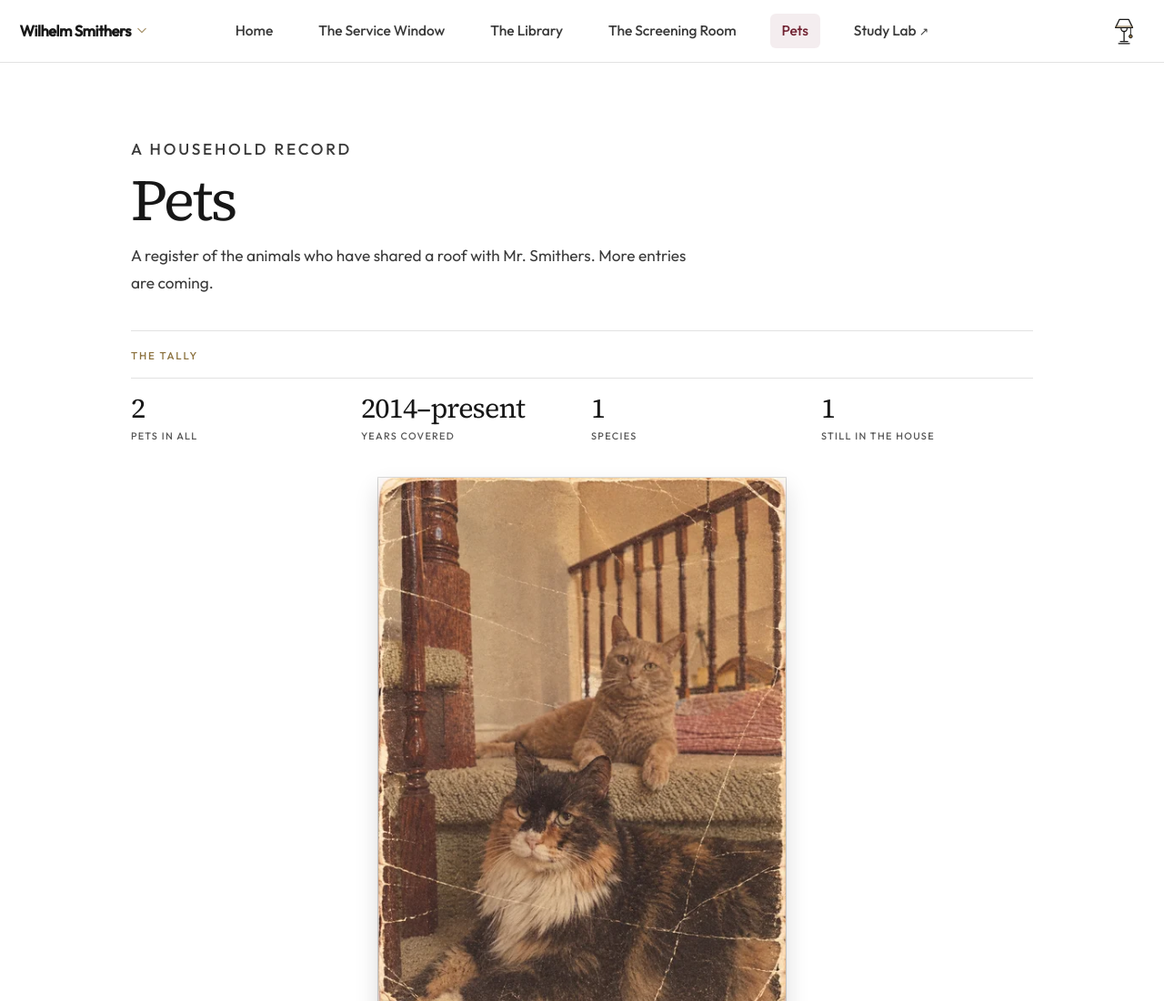
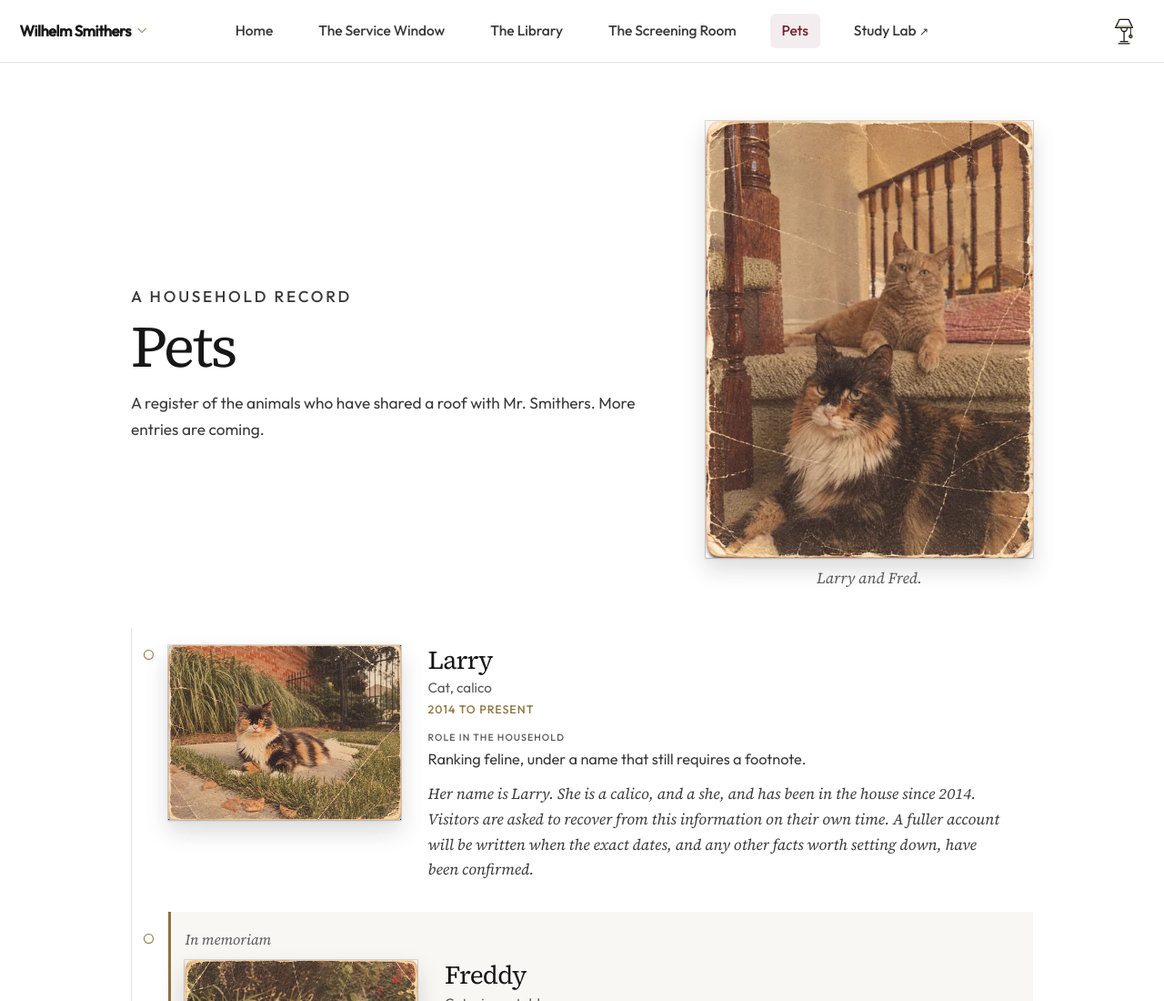
Before and after one commit to liamsmith059/the-service-window, a plain HTML site: page pets/index.html in a window 1280 px wide. Shown: the top 1100 px of the page at 91% size. Drawn offline with Linux system fonts and the light colour scheme.

Commit message:
Simplify the Pets header
Remove the tally strip and place the Larry and Fred portrait
beside the page title on desktop, stacking title then photo
on narrower screens.

```diff
--- a/css/styles.css
+++ b/css/styles.css
@@ -2448,8 +2448,15 @@ body.has-hero .site-header:not(.is-scrolled) .explore-panel {
   padding: clamp(2.25rem, 5vw, 4rem) 0 1rem;
 }
 .pets-intro {
-  max-width: 40rem;
+  display: grid;
+  grid-template-columns: minmax(0, 1fr) min(22.5rem, 100%);
+  gap: 1.75rem 3rem;
+  align-items: center;
   padding-bottom: 0.35rem;
+}
+.pets-intro-copy {
+  min-width: 0;
+  max-width: 36rem;
 }
 .pets-kicker {
   margin: 0 0 0.7rem;
@@ -2474,72 +2481,9 @@ body.has-hero .site-header:not(.is-scrolled) .explore-panel {
   line-height: 1.7;
 }
 
-.pets-summary {
-  margin-top: 2rem;
-  padding: 1.15rem 0 0.2rem;
-  border-top: 1px solid var(--line);
-}
-.pets-summary-head {
-  display: flex;
-  flex-wrap: wrap;
-  align-items: baseline;
-  justify-content: space-between;
-  gap: 0.35rem 1.25rem;
-  margin-bottom: 1rem;
-}
-.pets-summary-title {
+.pets-portrait {
   margin: 0;
-  font-family: var(--sans);
-  font-size: 0.72rem;
-  font-weight: 500;
-  letter-spacing: 0.16em;
-  text-transform: uppercase;
-  color: var(--gold);
-}
-.pets-summary-note {
-  margin: 0;
-  max-width: 28rem;
-  font-family: var(--serif);
-  font-style: italic;
-  font-size: 0.95rem;
-  line-height: 1.45;
-  color: var(--muted);
-}
-.pets-stats {
-  list-style: none;
-  margin: 0;
-  padding: 0.9rem 0 0;
-  display: grid;
-  grid-template-columns: repeat(4, minmax(0, 1fr));
-  gap: 1rem 1.25rem;
-  border-top: 1px solid var(--line);
-}
-.pets-stats li {
-  min-width: 0;
-}
-.pets-stat-value {
-  display: block;
-  font-family: var(--serif);
-  font-weight: 500;
-  font-size: clamp(1.45rem, 2.4vw, 1.95rem);
-  letter-spacing: -0.03em;
-  line-height: 1.15;
-  color: var(--ink);
-}
-.pets-stat-label {
-  display: block;
-  margin-top: 0.32rem;
-  font-family: var(--sans);
-  font-size: 0.68rem;
-  font-weight: 500;
-  letter-spacing: 0.12em;
-  text-transform: uppercase;
-  color: var(--muted);
-}
-
-.pets-portrait {
-  margin: 2.15rem auto 0;
-  width: min(28rem, 100%);
+  width: 100%;
   text-align: center;
 }
 .pets-portrait img {
@@ -2759,9 +2703,14 @@ body.has-hero .site-header:not(.is-scrolled) .explore-panel {
 
 @media (max-width: 680px) {
   .pets { width: min(62rem, calc(100% - 1.5rem)); }
+  .pets-intro {
+    grid-template-columns: 1fr;
+    gap: 1.5rem;
+  }
+  .pets-intro-copy { max-width: none; }
   .pets-intro p,
   .pet-blurb { font-size: 1.02rem; }
-  .pets-stats { grid-template-columns: repeat(2, minmax(0, 1fr)); gap: 0.95rem 1rem; }
+  .pets-portrait { width: min(22rem, 100%); margin-inline: auto; }
   .pets-timeline { padding-left: 0.85rem; }
   .pets-timeline > li { padding-left: 1.05rem; padding-bottom: 1.55rem; }
   .pet-layout { grid-template-columns: 1fr; gap: 0.95rem; }
--- a/pets/index.html
+++ b/pets/index.html
@@ -134,40 +134,16 @@
   <main id="content">
     <article class="pets">
       <header class="pets-intro">
+        <div class="pets-intro-copy">
           <p class="pets-kicker">A household record</p>
           <h1>Pets</h1>
           <p>A register of the animals who have shared a roof with Mr. Smithers. More entries are coming.</p>
-      </header>
-
-      <section class="pets-summary" aria-labelledby="pets-summary-title">
-        <div class="pets-summary-head">
-          <h2 id="pets-summary-title" class="pets-summary-title">The tally</h2>
         </div>
-        <ul class="pets-stats">
-          <li>
-            <span class="pets-stat-value">2</span>
-            <span class="pets-stat-label">Pets in all</span>
-          </li>
-          <li>
-            <span class="pets-stat-value">2014–present</span>
-            <span class="pets-stat-label">Years covered</span>
-          </li>
-          <li>
-            <span class="pets-stat-value">1</span>
-            <span class="pets-stat-label">Species</span>
-          </li>
-          <li>
-            <span class="pets-stat-value">1</span>
-            <span class="pets-stat-label">Still in the house</span>
-          </li>
-        </ul>
-      </section>
-
         <figure class="pets-portrait">
           <img
             src="../images/pets/larry-and-fred.webp"
             srcset="../images/pets/larry-and-fred-480.webp 480w, ../images/pets/larry-and-fred.webp 960w"
-          sizes="(max-width: 680px) min(28rem, 100vw), 28rem"
+            sizes="(max-width: 680px) min(22rem, 100vw), 22.5rem"
             width="960"
             height="1280"
             alt="Larry, a calico cat, in front, and Fred, a ginger tabby, behind her on the stairs."
@@ -175,6 +151,7 @@
           >
           <figcaption>Larry and Fred.</figcaption>
         </figure>
+      </header>
 
       <!--
         Adding a pet:
@@ -187,7 +164,6 @@
         4. Fill in the name, species/breed, years, household role, and the short blurb.
         5. If the pet has died, add the class "is-memoriam" to the article and include
            an “In memoriam” label (see the commented example). If not, omit both.
-        6. Update the four figures in .pets-stats to match the finished record.
       -->
 
       <ol class="pets-timeline">
```
Lines whose indentation alone changed are shown as unchanged.
